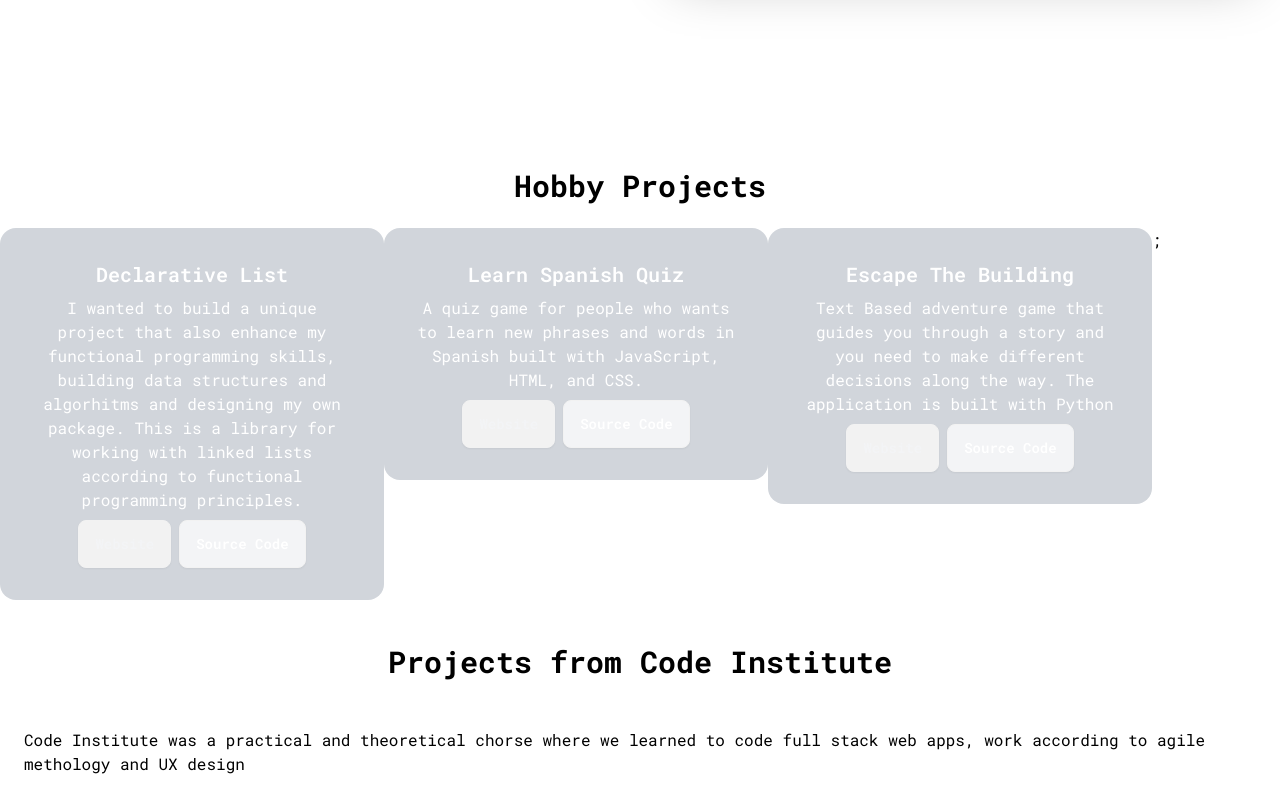
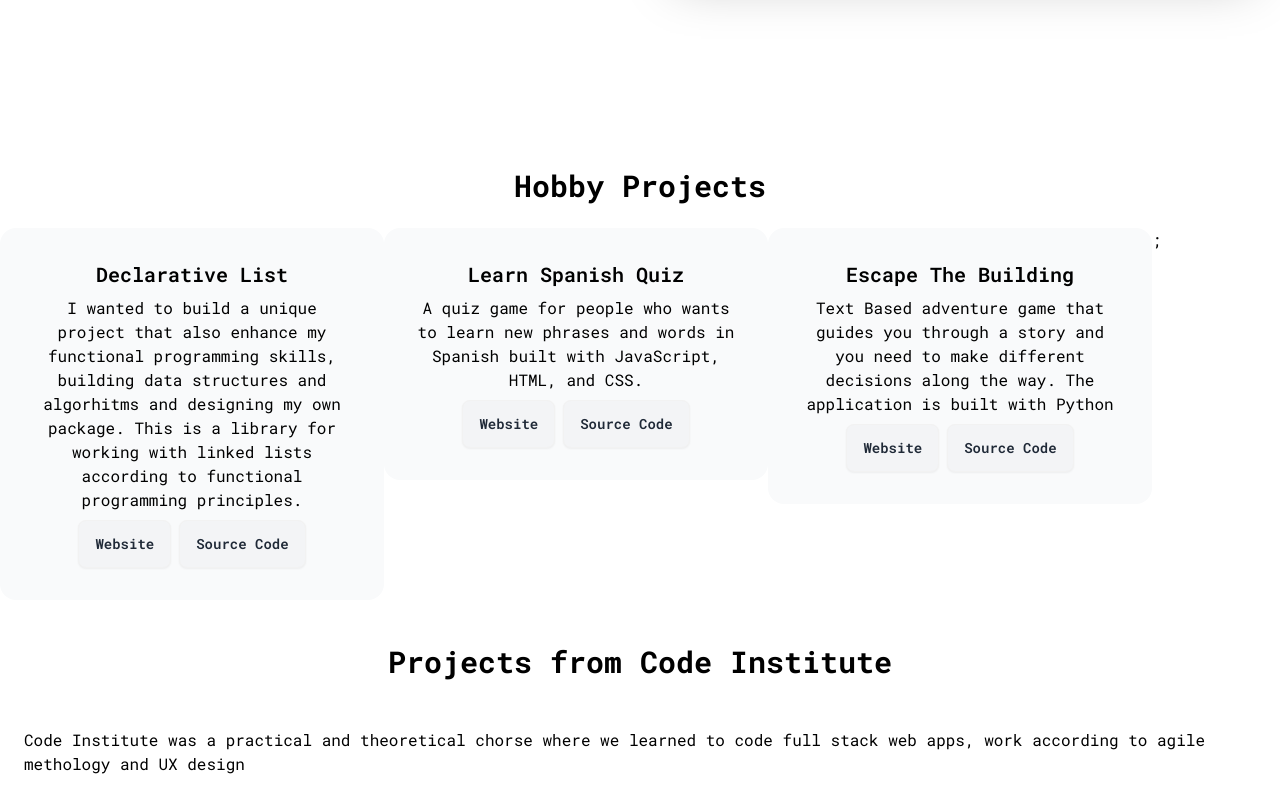
Before and after one commit to EmanuelGustafzon/portfolio, a Next.js app in the folder portfolio/: page / in a window 1280 px wide. Shown: the part 656-1453 px from the top of the page. Built offline with nearby package versions, Linux system fonts and the light colour scheme.

Commit message:
Update Card.jsx
Change colors

```diff
--- a/portfolio/components/Card.jsx
+++ b/portfolio/components/Card.jsx
@@ -2,13 +2,13 @@ import Link from "next/link"
 
 const Card = ({title, content, website, sourceCode}) => {
   return (
-    <div className="card w-96 bg-gray-300 text-white">
+    <div className="card w-96 bg-gray-50">
       <div className="card-body items-center text-center">
         <h3 className="card-title">{title}</h3>
         <p>{content}</p>
         <div className="card-actions justify-end">
-          <Link href={website} className="btn text-gray-100">Website</Link>
-          <Link href={sourceCode} className="btn text-white bg-gray-100">Source Code</Link>
+          <Link href={website} className="btn bg-gray-100">Website</Link>
+          <Link href={sourceCode} className="btn bg-gray-100">Source Code</Link>
         </div>
   </div>
 </div>
```
